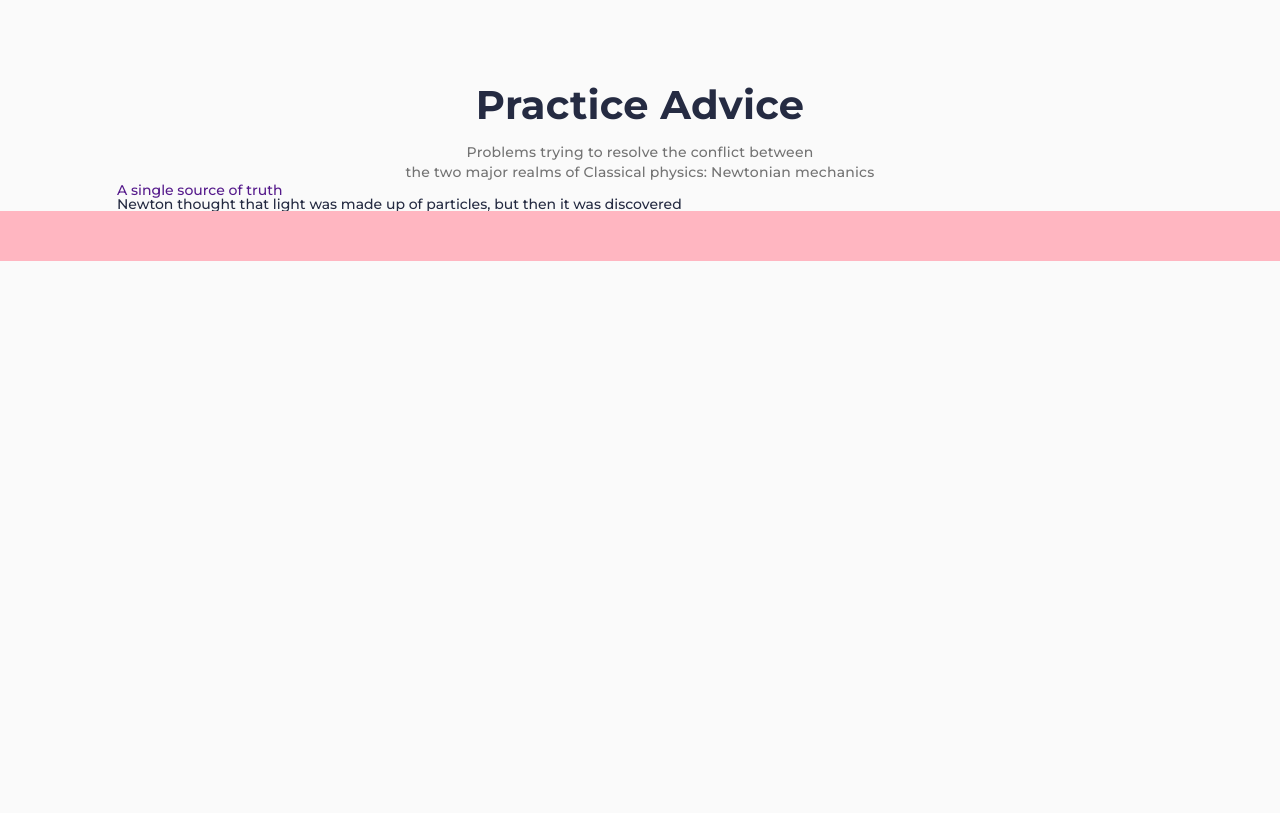
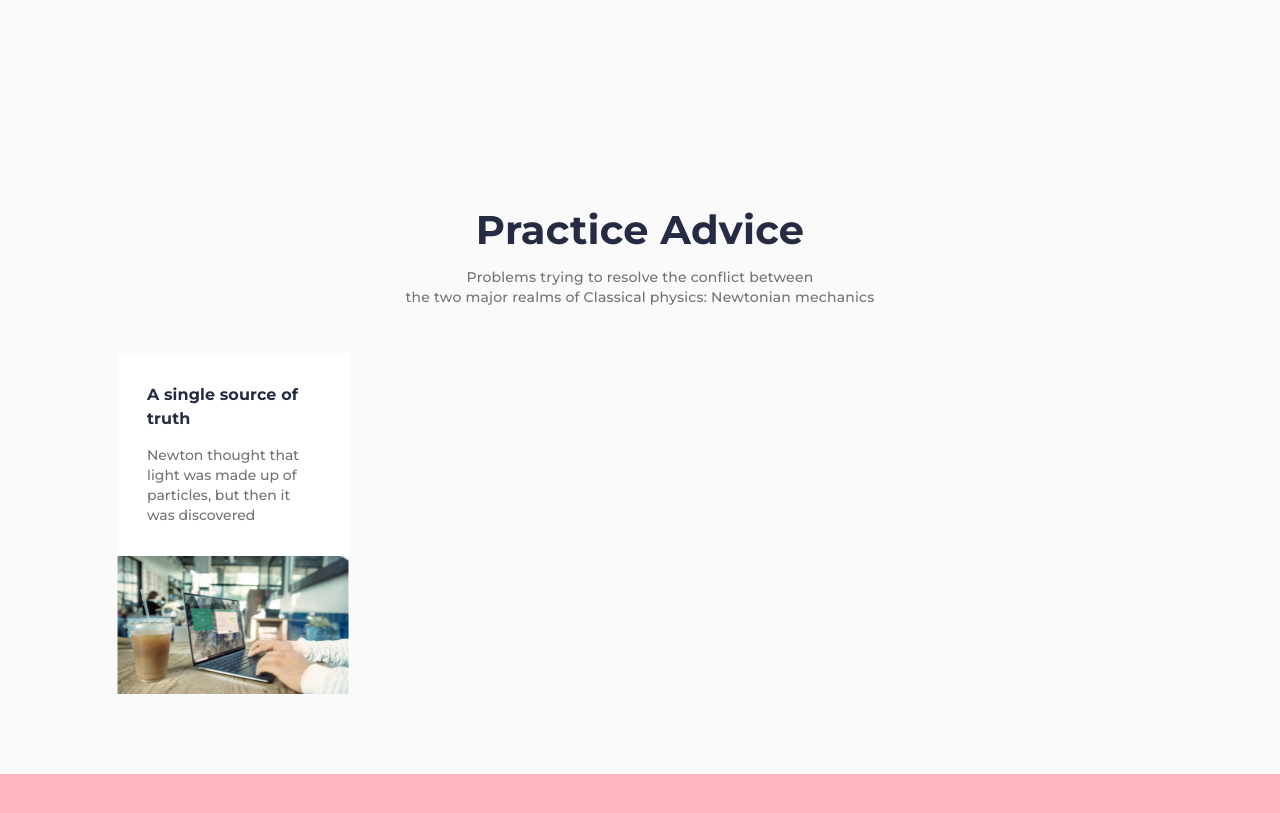
Before and after one commit to confesssa/Relvise, a plain HTML site: page index.html in a window 1280 px wide. Shown: the part 1389-2202 px from the top of the page. Before the commit the page ends 1650 px from the top, so only its background shows below. Drawn offline with Linux system fonts and the light colour scheme.

Commit message:
feat: add styles for section Practice

```diff
--- a/index.html
+++ b/index.html
@@ -174,6 +174,7 @@
           <div class="practice__body">
             <div class="practice__column">
               <article class="practice__item item-practice">
+                <div class="item-practice__content">
                   <a href="" class="item-practice__link">
                     <h4 class="item-practice__title">
                       A single source of truth
@@ -181,6 +182,7 @@
                   </a>
                   <div class="item-practice__text">
                     Newton thought that light was made up of particles, but then it was discovered
+                  </div>
                 </div>
                 <a href="" class="item-practice__image _ibg">
                   <img src="./assets/practice/01.jpg" alt="A single source of truth">
--- a/style.css
+++ b/style.css
@@ -459,6 +459,69 @@ li {
 }
 
 /* PRACTICE */
+.page__practice {
+}
+.practice {
+  padding: 125px 0 80px 0;
+}
+.practice__container {
+}
+
+.practice__header {
+  margin: 0 0 45px 0;
+}
+
+.practice__body {
+  margin: 0 -20px;
+  display: flex;
+  flex-wrap: wrap;
+}
+
+.practice__column {
+  padding: 0 20px;
+  flex: 0 1 25%;
+}
+
+.practice__item {
+}
+
+.item-practice {
+  background: #fff;
+}
+
+.item-practice__content {
+  padding: 30px;
+}
+
+.item-practice__link {
+  color: inherit;
+  display: inline-block;
+}
+
+.item-practice__link:hover {
+  text-decoration: underline;
+}
+
+.item-practice__link:not(:last-child) {
+  margin: 0 0 15px 0;
+}
+
+.item-practice__title {
+  letter-spacing: 0.1px;
+  font-size: 16px;
+  line-height: 150%;
+  font-weight: 700;
+}
+
+.item-practice__text {
+  color: #737373;
+  line-height: 142%;
+}
+
+.item-practice__image {
+  display: block;
+  padding: 0 0 60% 0;
+}
 
 
 /* FOOTER */
```
Lines whose indentation alone changed are shown as unchanged.
